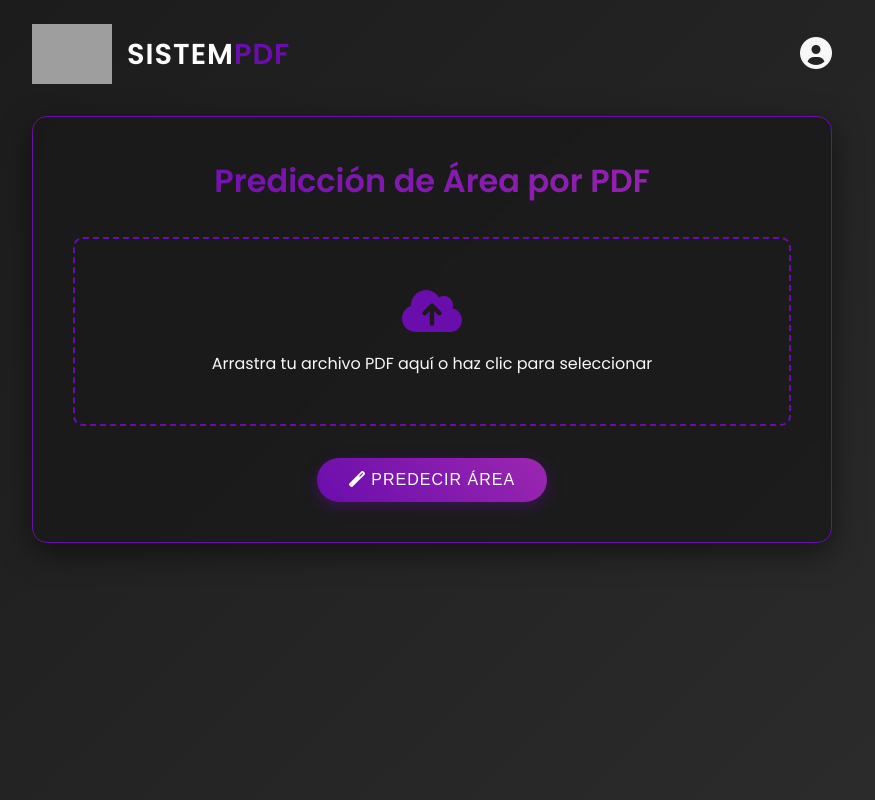
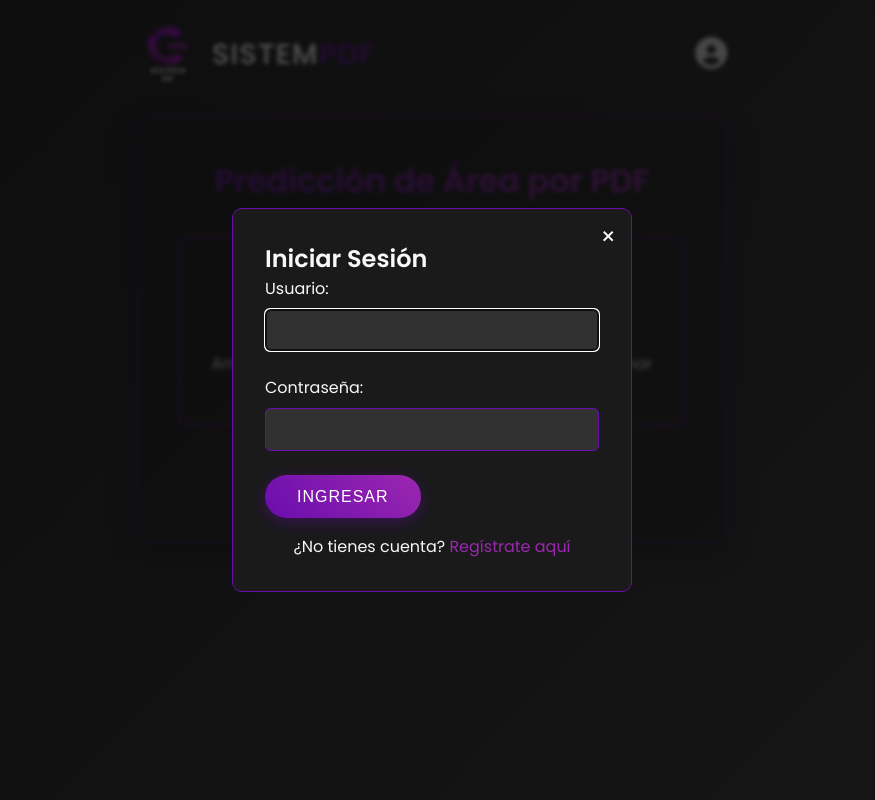
Before and after one commit to AlexhpSENATI/leer_pdf, a Flask app: page / in a window 1280 px wide. Shown: the whole page, without its empty margins (208-1083 px from the left). Run offline with Flask 3, Linux system fonts and the light colour scheme; parts of the project's set-up code (start-up, migrations or seed data) failed here and were passed over; grey boxes are pictures that could not be loaded.

Commit message:
login con librerias

```diff
--- a/static/css/style.css
+++ b/static/css/style.css
@@ -235,3 +235,96 @@ h1 {
         font-size: 1.4rem;
     }
 }
+
+
+/* Estilo para contenido deshabilitado */
+.content-disabled {
+  opacity: 0.5;
+  pointer-events: none;
+  filter: blur(2px);
+  transition: all 0.3s ease;
+}
+
+/* Cuando está autenticado */
+.content-enabled {
+  opacity: 1;
+  pointer-events: auto;
+  filter: blur(0);
+}
+
+/* Modal siempre centrado y encima */
+.modal {
+  position: fixed;
+  z-index: 1000;
+  left: 0;
+  top: 0;
+  width: 100%;
+  height: 100%;
+  display: flex;
+  justify-content: center;
+  align-items: center;
+  background-color: rgba(0, 0, 0, 0.5);
+}
+/* Estilos para el modal de login */
+/* .modal {
+  display: none;
+  position: fixed;
+  z-index: 1000;
+  left: 0;
+  top: 0;
+  width: 100%;
+  height: 100%;
+  background-color: rgba(0, 0, 0, 0.8);
+  backdrop-filter: blur(5px);
+} */
+
+.modal-content {
+  background-color: var(--secondary);
+  margin: 10% auto;
+  padding: 2rem;
+  border-radius: 10px;
+  width: 90%;
+  max-width: 400px;
+  border: 1px solid var(--primary);
+  animation: fadeIn 0.3s ease;
+  position: relative;
+}
+
+.close-btn {
+  position: absolute;
+  top: 10px;
+  right: 15px;
+  font-size: 1.5rem;
+  cursor: pointer;
+  color: var(--text);
+}
+
+.form-group {
+  margin-bottom: 1.5rem;
+}
+
+.form-group label {
+  display: block;
+  margin-bottom: 0.5rem;
+  color: var(--text);
+}
+
+.form-group input {
+  width: 100%;
+  padding: 0.8rem;
+  border-radius: 5px;
+  border: 1px solid var(--primary);
+  background-color: rgba(255, 255, 255, 0.1);
+  color: var(--text);
+}
+
+.toggle-form {
+  text-align: center;
+  margin-top: 1rem;
+  color: var(--text);
+}
+
+.toggle-form a {
+  color: var(--highlight);
+  text-decoration: none;
+}
--- a/static/js/script.js
+++ b/static/js/script.js
@@ -54,3 +54,227 @@ if (predictionData) {
     confidenceBar.style.width = predictionPercentage + '%';
   }
 }
+
+
+
+
+
+// ========== VARIABLES GLOBALES ========== //
+const loginModal = document.getElementById('loginModal');
+const mainContent = document.getElementById('mainContent');
+const loginForm = document.querySelector('#loginForm');
+const registerForm = document.querySelector('#registerForm');
+const loginLink = document.querySelector('a[onclick="showLoginForm()"]');
+const registerLink = document.querySelector('a[onclick="showRegisterForm()"]');
+const logoutBtn = document.querySelector('.login-icon');
+const closeBtns = document.querySelectorAll('.close-btn');
+
+// ========== INICIALIZACIÓN ========== //
+document.addEventListener('DOMContentLoaded', function() {
+    checkAuth();
+    setupEventListeners();
+});
+
+// ========== FUNCIONES DE AUTENTICACIÓN ========== //
+function checkAuth() {
+    const loggedInUser = localStorage.getItem('loggedInUser');
+    const authToken = localStorage.getItem('authToken');
+
+    if (loggedInUser && authToken) {
+        enableMainContent(loggedInUser);
+    } else {
+        showAuthModal();
+    }
+}
+
+function showAuthModal() {
+    loginModal.style.display = 'flex';
+    disableMainContent();
+    showLoginForm(); // Mostrar formulario de login por defecto
+}
+
+// ========== MANEJO DE CONTENIDO ========== //
+function enableMainContent(username) {
+    loginModal.style.display = 'none';
+    mainContent.classList.remove('content-disabled');
+    mainContent.classList.add('content-enabled');
+
+    // Actualizar UI para usuario logueado
+    const loginIcon = document.querySelector('.login-icon i');
+    loginIcon.className = 'fas fa-sign-out-alt';
+    loginIcon.parentElement.setAttribute('title', 'Cerrar sesión');
+    logoutBtn.onclick = logout;
+}
+
+function disableMainContent() {
+    mainContent.classList.add('content-disabled');
+    mainContent.classList.remove('content-enabled');
+
+    // Actualizar UI para usuario no logueado
+    const loginIcon = document.querySelector('.login-icon i');
+    loginIcon.className = 'fas fa-user-circle';
+    loginIcon.parentElement.setAttribute('title', 'Iniciar sesión');
+    logoutBtn.onclick = showAuthModal;
+}
+
+// ========== MANEJO DE SESIÓN ========== //
+function loginUser(username, password) {
+    return new Promise((resolve, reject) => {
+        // Simular petición al backend (reemplazar con fetch en producción)
+        setTimeout(() => {
+            const users = JSON.parse(localStorage.getItem('users') || '[]');
+            const user = users.find(u => u.username === username && u.password === password);
+
+            if (user) {
+                // Simular token de autenticación
+                const authToken = Math.random().toString(36).substring(2);
+                localStorage.setItem('authToken', authToken);
+                localStorage.setItem('loggedInUser', username);
+                resolve(user);
+            } else {
+                reject(new Error('Credenciales incorrectas'));
+            }
+        }, 800);
+    });
+}
+
+function registerUser(username, password) {
+    return new Promise((resolve, reject) => {
+        setTimeout(() => {
+            const users = JSON.parse(localStorage.getItem('users') || '[]');
+
+            if (users.some(u => u.username === username)) {
+                reject(new Error('El usuario ya existe'));
+            } else if (password.length < 6) {
+                reject(new Error('La contraseña debe tener al menos 6 caracteres'));
+            } else {
+                const newUser = { username, password };
+                users.push(newUser);
+                localStorage.setItem('users', JSON.stringify(users));
+                resolve(newUser);
+            }
+        }, 800);
+    });
+}
+
+function logout() {
+    localStorage.removeItem('authToken');
+    localStorage.removeItem('loggedInUser');
+    showAuthModal();
+}
+
+// ========== MANEJO DE FORMULARIOS ========== //
+function showLoginForm() {
+    document.getElementById('registerForm').style.display = 'none';
+    document.getElementById('loginForm').style.display = 'block';
+    document.getElementById('username').focus();
+}
+
+function showRegisterForm() {
+    document.getElementById('loginForm').style.display = 'none';
+    document.getElementById('registerForm').style.display = 'block';
+    document.getElementById('newUsername').focus();
+}
+
+function handleLoginSubmit(e) {
+    e.preventDefault();
+    const username = document.getElementById('username').value.trim();
+    const password = document.getElementById('password').value.trim();
+
+    if (!username || !password) {
+        alert('Por favor complete todos los campos');
+        return;
+    }
+
+    loginUser(username, password)
+        .then(user => {
+            enableMainContent(user.username);
+            loginForm.reset();
+        })
+        .catch(error => {
+            alert(error.message);
+            document.getElementById('password').value = '';
+            document.getElementById('username').focus();
+        });
+}
+
+function handleRegisterSubmit(e) {
+    e.preventDefault();
+    const username = document.getElementById('newUsername').value.trim();
+    const password = document.getElementById('newPassword').value.trim();
+    const confirmPassword = document.getElementById('confirmPassword').value.trim();
+
+    if (!username || !password || !confirmPassword) {
+        alert('Por favor complete todos los campos');
+        return;
+    }
+
+    if (password !== confirmPassword) {
+        alert('Las contraseñas no coinciden');
+        document.getElementById('newPassword').value = '';
+        document.getElementById('confirmPassword').value = '';
+        document.getElementById('newPassword').focus();
+        return;
+    }
+
+    registerUser(username, password)
+        .then(() => {
+            alert('Registro exitoso. Ahora puede iniciar sesión');
+            showLoginForm();
+            registerForm.reset();
+        })
+        .catch(error => {
+            alert(error.message);
+            document.getElementById('newPassword').value = '';
+            document.getElementById('confirmPassword').value = '';
+            document.getElementById('newUsername').focus();
+        });
+}
+
+// ========== CONFIGURACIÓN DE EVENTOS ========== //
+function setupEventListeners() {
+    // Formularios
+    loginForm.addEventListener('submit', handleLoginSubmit);
+    registerForm.addEventListener('submit', handleRegisterSubmit);
+
+    // Enlaces de cambio
+    loginLink.addEventListener('click', (e) => {
+        e.preventDefault();
+        showLoginForm();
+    });
+
+    registerLink.addEventListener('click', (e) => {
+        e.preventDefault();
+        showRegisterForm();
+    });
+
+    // Botones de cerrar
+    closeBtns.forEach(btn => {
+        btn.addEventListener('click', () => {
+            if (!localStorage.getItem('loggedInUser')) {
+                alert('Debe iniciar sesión para usar la aplicación');
+            }
+        });
+    });
+
+    // Clic fuera del modal
+    loginModal.addEventListener('click', (e) => {
+        if (e.target === loginModal) {
+            alert('Debe iniciar sesión para usar la aplicación');
+        }
+    });
+
+    // Manejar tecla Escape
+    document.addEventListener('keydown', (e) => {
+        if (e.key === 'Escape' && loginModal.style.display === 'flex') {
+            if (!localStorage.getItem('loggedInUser')) {
+                alert('Debe iniciar sesión para usar la aplicación');
+            }
+        }
+    });
+}
+
+// ========== EXPORTAR FUNCIONES PARA HTML ========== //
+window.showLoginForm = showLoginForm;
+window.showRegisterForm = showRegisterForm;
+window.logout = logout;
--- a/templates/index.html
+++ b/templates/index.html
@@ -11,19 +11,58 @@
 </head>
 
 <body>
+  <!-- Modal de Login -->
+  <div id="loginModal" class="modal" style="display: block;">
+    <div class="modal-content">
+      <span class="close-btn" onclick="closeModal()">&times;</span>
+      <h2>Iniciar Sesión</h2>
+      <form id="loginForm">
+        <div class="form-group">
+          <label for="username">Usuario:</label>
+          <input type="text" id="username" name="username" required>
+        </div>
+        <div class="form-group">
+          <label for="password">Contraseña:</label>
+          <input type="password" id="password" name="password" required>
+        </div>
+        <button type="submit" class="btn">Ingresar</button>
+      </form>
+      <p class="toggle-form">¿No tienes cuenta? <a href="#" onclick="showRegisterForm()">Regístrate aquí</a></p>
+    </div>
+
+    <div class="modal-content" id="registerForm" style="display: none;">
+      <span class="close-btn" onclick="closeModal()">&times;</span>
+      <h2>Crear Cuenta</h2>
+      <form id="registerForm">
+        <div class="form-group">
+          <label for="newUsername">Usuario:</label>
+          <input type="text" id="newUsername" name="newUsername" required>
+        </div>
+        <div class="form-group">
+          <label for="newPassword">Contraseña:</label>
+          <input type="password" id="newPassword" name="newPassword" required>
+        </div>
+        <div class="form-group">
+          <label for="confirmPassword">Confirmar Contraseña:</label>
+          <input type="password" id="confirmPassword" name="confirmPassword" required>
+        </div>
+        <button type="submit" class="btn">Registrarse</button>
+      </form>
+      <p class="toggle-form">¿Ya tienes cuenta? <a href="#" onclick="showLoginForm()">Inicia sesión aquí</a></p>
+    </div>
+  </div>
+
+  <!-- Contenido principal (oculto inicialmente) -->
+  <div id="mainContent" class="content-disabled">
     <header class="header">
       <div class="logo-container">
-      <img src="logo.png" alt="Logo de la aplicación" class="logo">
+        <img src="static/logo3.png" alt="Logo de la aplicación" class="logo">
         <div class="navbar-hp">SistemPDF</div>
       </div>
       <div class="login-icon">
-      <a href="/login" aria-label="Iniciar sesión">
         <i class="fas fa-user-circle"></i>
-      </a>
       </div>
     </header>
-
-
     <div class="container">
       <h1>Predicción de Área por PDF</h1>
 
@@ -48,7 +87,8 @@
           <p id="resultMessage">{% if prediction %}{{ prediction.mensaje }}{% endif %}</p>
         </div>
         <div class="result-item">
-        <p><strong>Área:</strong> <span id="resultArea">{% if prediction %}{{ prediction.place }}{% endif %}</span></p>
+          <p><strong>Área:</strong> <span id="resultArea">{% if prediction %}{{ prediction.place }}{% endif %}</span>
+          </p>
         </div>
         <div class="result-item">
           <p><strong>Confianza:</strong> <span id="resultPercentage">{% if prediction %}{{ prediction.percentage }}{%
@@ -64,6 +104,7 @@
     <div id="predictionData" data-exists="{{ 'true' if prediction else 'false' }}"
       data-percentage="{{ prediction.percentage if prediction else 0 }}" style="display:none;">
     </div>
+  </div>
 
   <script src="{{ url_for('static', filename='js/script.js') }}"></script>
 </body>
```
Also changed, not shown: static/logo3.png (added). Lines whose indentation alone changed are shown as unchanged.
